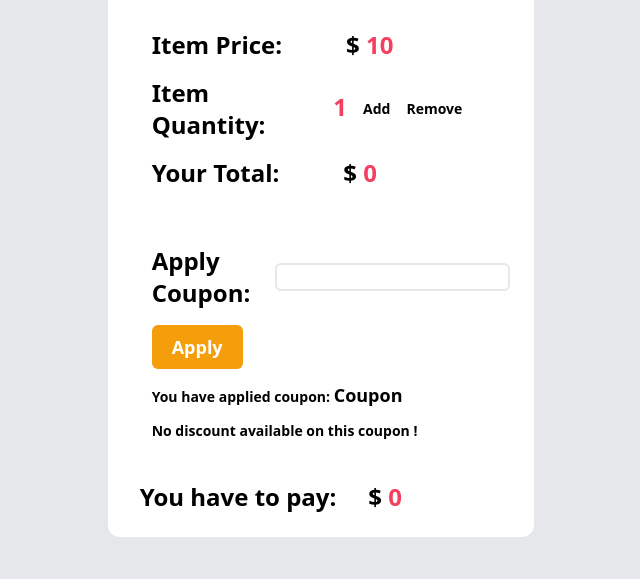
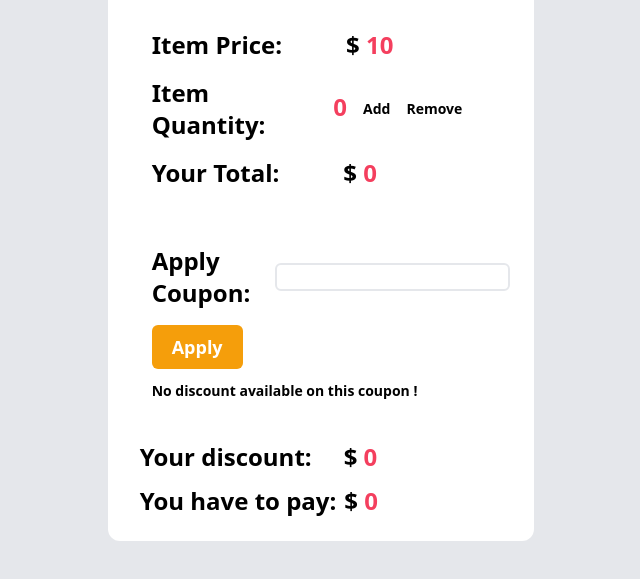
Before and after one commit to touhidcodes/PH-7-JS-Discount-Calculator, a plain HTML site: page index.html in a window 1280 px wide. Both pictures are taken after a click on the button "Apply". Shown: the part 183-762 px from the top of the page, without its empty margins (319-959 px from the left). Drawn offline with nearby package versions, Linux system fonts and the light colour scheme.

Commit message:
discount-calculator

```diff
--- a/index.html
+++ b/index.html
@@ -28,10 +28,10 @@
                 <div class="flex items-center">
                     <h3 class="pl-5 py-2">Item Quantity: </h3>
                     <h3 class="mx-10 flex">
-                        <span id="item" class="text-rose-500">1</span>
+                        <span id="item" class="text-rose-500">0</span>
                         <div class="flex ml-2">
-                            <h4 id="add" class="text-sm p-2 hover:bg-sky-300 rounded-xl">Add</h4>
-                            <h4 id="remove" class="text-sm p-2 hover:bg-sky-300 rounded-xl">Remove</h4>
+                            <h4 id="add" class="text-sm p-2 hover:bg-slate-300 rounded-xl">Add</h4>
+                            <h4 id="remove" class="text-sm p-2 hover:bg-slate-300 rounded-xl">Remove</h4>
                         </div>
                     </h3>
                 </div>
@@ -45,22 +45,34 @@
             <div class="pl-5 mt-12">
                 <div class="flex items-center">
                     <h3 class="text-2xl font-semibold">Apply Coupon:</h3>
-                    <input type="text" name="" id="" class="rounded-md ml-5 border-2 border-gray-200">
+                    <input type="text" name="" id="coupon" class="rounded-md ml-5 border-2 border-gray-200">
                 </div>
-                <button
+                <button id="btn-coupon"
                     class="bg-amber-500 rounded-md px-5 py-2 text-lg font-semibold hover:bg-amber-400 text-white mt-4">Apply</button>
             </div>
             <!-- Final Total -->
-            <div>
+            <div id="coupon-true" class="hidden">
                 <h3 class="text-sm font-semibold mt-3 pl-5
-                ">You have applied coupon: <span class="text-lg">Coupon</span></h3>
+                ">You have applied <span id="show-coupon" class="text-xl text-rose-500">Coupon</span> for 30% discount
+                    on this item
+                </h3>
             </div>
-            <div>
+            <div id="coupon-false" class="hidden">
                 <h3 class="text-sm font-semibold mt-3 pl-5">No discount available on this coupon !</h3>
             </div>
+            <div id="coupon-item">
+                <h3 class="text-sm font-semibold mt-3 pl-5">
+                    To get 30% discount on this item apply <span class="text-xl text-rose-500">touhidcodes</span> or
+                    <span class="text-xl text-rose-500">DISC30</span> coupon
+                </h3>
+            </div>
             <div class=" flex items-center text-2xl font-semibold pl-2 mt-10">
+                <h3 class="text-2xl font-semibold">Your discount: </h3>
+                <h3 class="mx-8">$ <span id="discount" class="text-rose-500">0</span></h3>
+            </div>
+            <div class=" flex items-center text-2xl font-semibold pl-2 mt-3">
                 <h3 class="text-2xl font-semibold">You have to pay: </h3>
-                <h3 class="mx-8">$ <span id="" class="text-rose-500">0</span></h3>
+                <h3 class="mx-2">$ <span id="grand-total" class="text-rose-500">0</span></h3>
             </div>
         </div>
     </section>
--- a/js/discount.js
+++ b/js/discount.js
@@ -18,3 +18,34 @@ document.getElementById("remove").addEventListener("click", function () {
 	setPrice(newItem);
 	validation(newItem);
 });
+
+// Coupon Apply
+document.getElementById("btn-coupon").addEventListener("click", function () {
+	const couponId = getId("coupon");
+	const coupon = couponId.value;
+	const couponTrueId = getId("coupon-true");
+	const couponFalseId = getId("coupon-false");
+	const showCouponId = getId("show-coupon");
+	const couponItemId = getId("coupon-item");
+	const discountId = getId("discount");
+	const grandTotalId = getId("grand-total");
+
+	const totalValueId = getId("total-Value");
+	const totalValueString = totalValueId.innerText;
+	const totalValue = parseFloat(totalValueString);
+
+	const discount = (totalValue * 30) / 100;
+	const grandTotal = totalValue - discount;
+
+	if (coupon === "touhidcodes" || coupon === "DISC30") {
+		couponId.value = "";
+		couponTrueId.style.display = "block";
+		showCouponId.innerText = coupon;
+		couponItemId.style.display = "none";
+		discountId.innerText = discount;
+		grandTotalId.innerText = grandTotal;
+	} else {
+		couponFalseId.style.display = "block";
+		couponItemId.style.display = "none";
+	}
+});
```
Also changed, not shown: js/utilities.js (+3 -11 lines).
